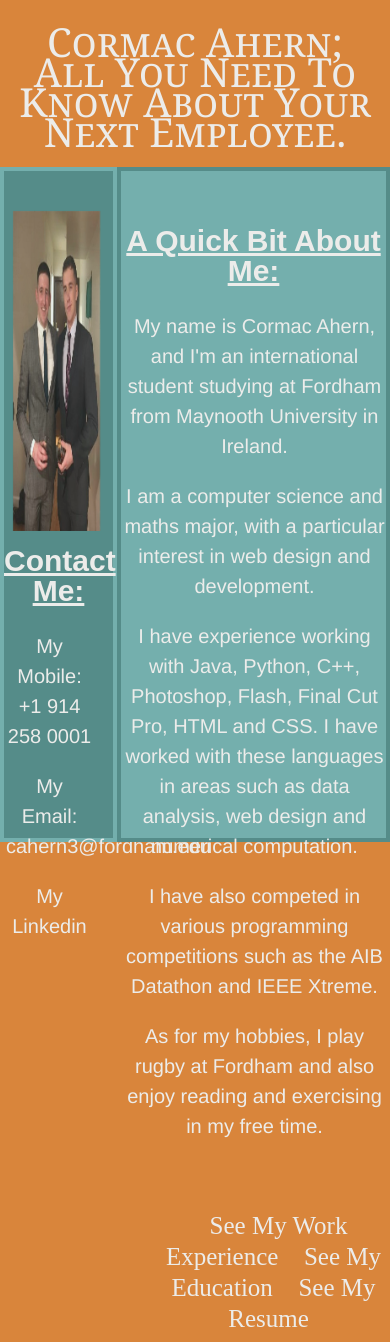
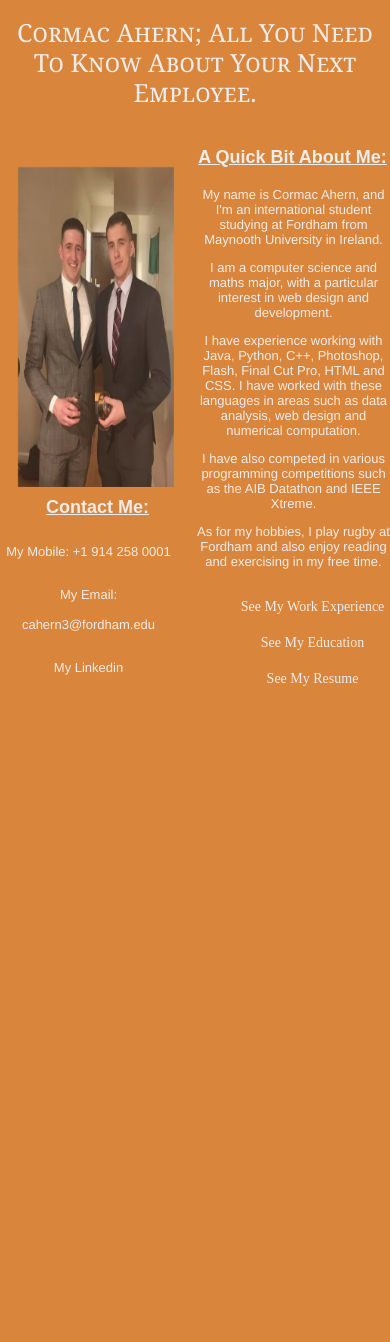
Before and after one commit to Cormaca18/Cormaca18.github.io, a PHP site: page / in a window 390 px wide. After the commit the page ends 686 px from the top, so only its background shows below. Run offline with PHP 8.4, Linux system fonts and the light colour scheme.

Commit message:
changes made to css, added resume

```diff
--- a/css/styles.css
+++ b/css/styles.css
@@ -216,3 +216,57 @@ a:hover {
     display: none;
   }
 }
+
+@media only screen and (min-width : 100px) and (max-width : 413px) {
+  .fadein img{
+    max-width: 80%;
+    max-height: 100%;
+  }
+  .container3{
+    margin: 0px auto;
+    width: auto;
+    height: 60px;
+    text-align: center;
+    padding: 0px 20px 0px 0px;
+  }
+  .container3 p{
+    font-size: 20px;
+  }
+  .left-side{
+    width: 50%;
+    height: 100%;
+    background-color: #D9853B;
+    border: none;
+  }
+  .left-side p{
+    font-size: 13px;
+  }
+  .right-side{
+    width: 50%;
+    height: 100%;
+    background-color: #D9853B;
+    border: none;
+  }
+  .right-side p{
+    font-size: 13px;
+    line-height: normal;
+  }
+  ul#menu li{
+    font-size: 14px;
+    display: block;
+    padding: 3px;
+  }
+  a:hover {
+      color: purple;
+      font-size: 14px;
+  }
+  h1{
+    font-size: 25px;
+  }
+  h2{
+    font-size: 18px;
+  }
+  .right-side br{
+    display: none;
+  }
+}
--- a/education.html
+++ b/education.html
@@ -28,7 +28,7 @@
         <h1>University in America:</h1>
         <div class="caption">
             <p> I am currently studying abroad at Fordham University in NYC as part of Maynooth's Study Abroad Exchange Program.</p>
-            <p> I am free to take whatever classes I choose, so I have taken this an opportunity to take classes in subjects I find challenging and interesting.</p>
+            <p> I am free to take whatever classes I choose, so I have taken this as an opportunity to take classes in subjects I find challenging and interesting.</p>
             <p> I am taking classes in Digital Design, Web Design, Physics, Economics, English, Computational Physics and Acting.</p>
             <p> This year has helped me to grow into a more well rounded and mature individual through putting me out of my comfort zone. </p>
         </div>
--- a/resume.html
+++ b/resume.html
@@ -7,7 +7,7 @@
 				<link rel="shortcut icon" href="images/pen.png" type="image/x-icon" />
     </head>
     <body class="resume">
-        <embed src="images/CormacCV.pdf" width=1500 height="3350" />
+        <embed src="images/CormacAhernCV.pdf" width=1500 height="3350" />
         <div class="footer">
           <ul id="menu">
             <li><a href="index.html">Homepage</a></li>
```
Also changed, not shown: 1 other file.
